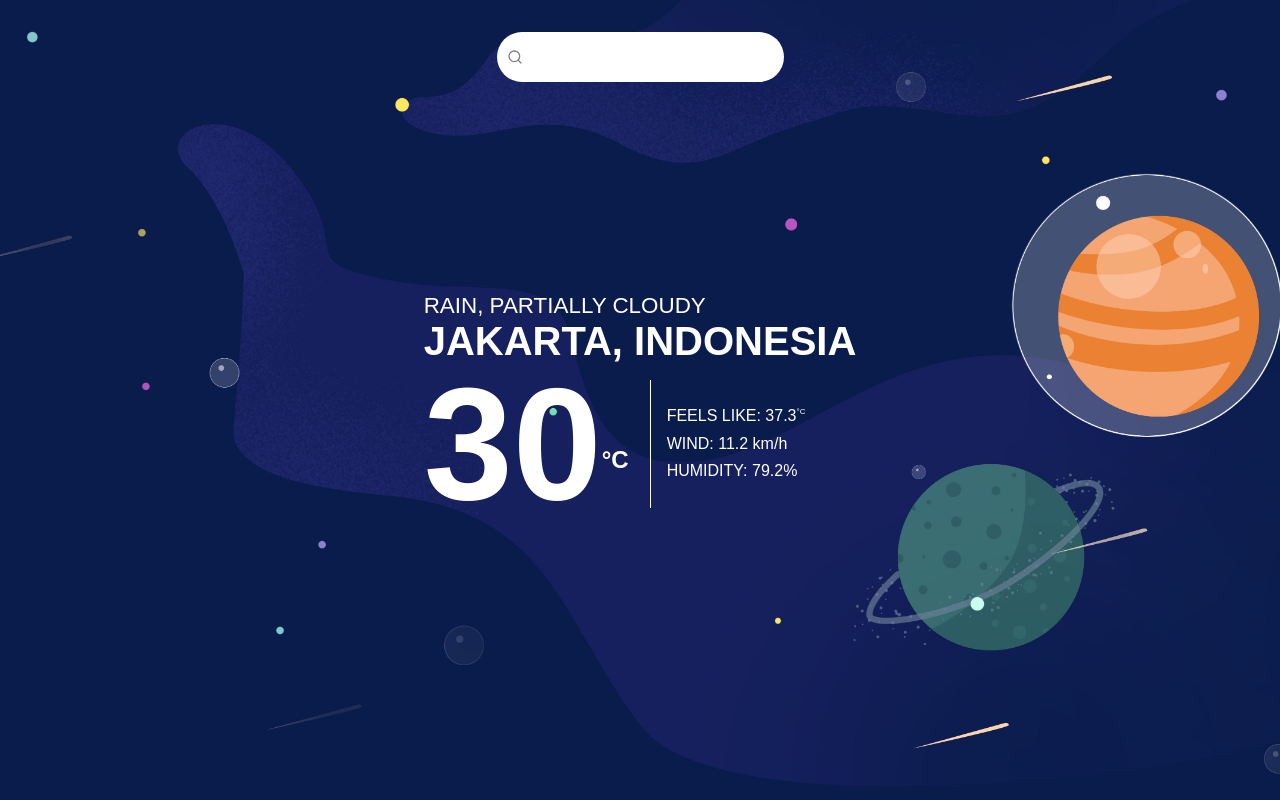
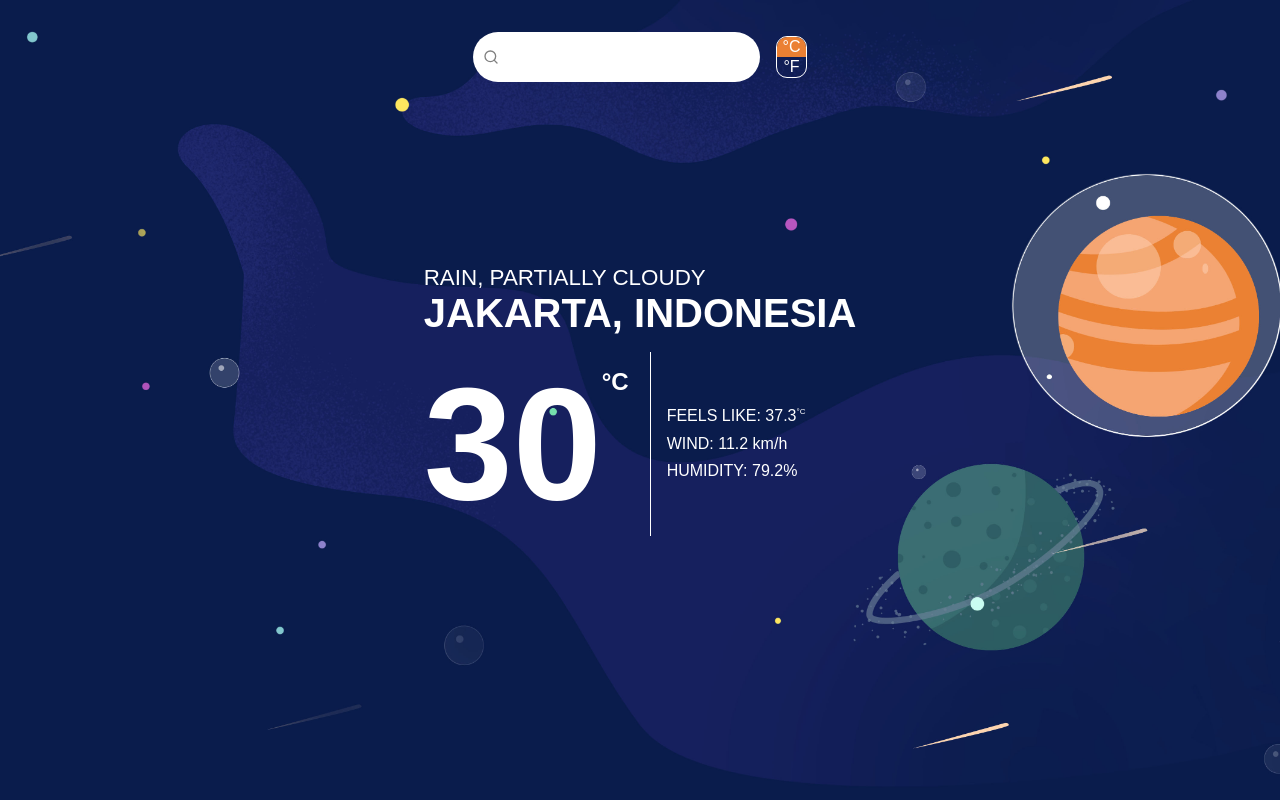
Before and after one commit to gudiudi/weather-app, a website built with webpack: page src/template.html in a window 1280 px wide. Built offline with nearby package versions, Linux system fonts and the light colour scheme.

Commit message:
feat: add toggle unit button with their logic and css

```diff
--- a/src/index.js
+++ b/src/index.js
@@ -18,7 +18,7 @@ import getWeatherData from "./weather.js";
 	// Fake api call, coz why not
 	setTimeout(() => {
 		render(mockWeatherData);
-	}, 1500);
+	}, 500);
 
 	console.log(convertTemperature(mockWeatherData.temperature, "c"));
 	console.log(convertSpeed(mockWeatherData.windSpeed, "km/h"));
@@ -31,6 +31,22 @@ import getWeatherData from "./weather.js";
 
 		const input = e.target.querySelector("input#search");
 		const weatherData = await getWeatherData(input.value.trim());
+
 		render(weatherData);
 	});
+
+	const unitButtonGroup = document.querySelector(".convert-button-group");
+	unitButtonGroup.addEventListener("click", (e) => {
+		//e.target.classList.add("active");
+		if (e.target.previousElementSibling?.classList.contains("active")) {
+			e.target.previousElementSibling.classList.remove("active");
+		}
+
+		if (e.target.nextElementSibling?.classList.contains("active")) {
+			e.target.nextElementSibling.classList.remove("active");
+		}
+
+		e.target.classList.add("active");
+		console.log(e.target.dataset.unit);
+	});
 })();
--- a/src/styles.css
+++ b/src/styles.css
@@ -25,12 +25,13 @@ body {
 	right: 0;
 	display: flex;
 	justify-content: center;
+	align-items: center;
+	gap: 1rem;
 }
 
 form {
 	display: flex;
 	justify-content: center;
-	flex: 1;
 }
 
 .search-box {
@@ -52,9 +53,40 @@ form {
 	outline: none;
 	font-size: 16px;
 	color: #3f3f3f;
-	line-height: 0;
 }
 
+.convert-button-group {
+	display: flex;
+	flex-direction: column;
+	border: 1px solid #fff;
+	border-radius: 11px;
+}
+
+.convert-button {
+	outline: none;
+	border: none;
+	font-size: 16px;
+	color: #fff;
+	background-color: transparent;
+}
+
+.convert-button.active {
+	background-color: #eb8033;
+}
+
+.convert-button-group .convert-button:nth-of-type(1).active {
+	border-radius: 10px 10px 0px 0px;
+}
+
+.convert-button-group .convert-button:nth-of-type(2).active {
+	border-radius: 0px 0px 10px 10px;
+}
+
+.convert-button:hover {
+	cursor: pointer;
+}
+
+/* Container */
 .container {
 	padding: 1rem;
 }
@@ -84,7 +116,6 @@ form {
 .weather-temperature {
 	position: relative;
 	font-size: 10rem;
-	line-height: 80%;
 	font-weight: bold;
 }
 
--- a/src/template.html
+++ b/src/template.html
@@ -16,6 +16,10 @@
         <input type="text" name="search" id="search" required>
       </div>
     </form>
+    <div class="convert-button-group">
+      <button id="celsius-button" class="convert-button active" data-unit="metric">°C</button>
+      <button id="fahrenheit-button" class="convert-button" data-unit="us">°F</button>
+    </div>
   </div>
   <div class="container">
     <div class="weather"></div>
--- a/src/utils.js
+++ b/src/utils.js
@@ -16,8 +16,8 @@ const convertToMiles = (speed) => {
 
 const convertTemperature = (temp, measurement) => {
 	const formulas = {
-		f: convertToCelsius,
-		c: convertToFahrenheit,
+		c: convertToCelsius,
+		f: convertToFahrenheit,
 	};
 
 	return formulas[measurement]
@@ -27,8 +27,8 @@ const convertTemperature = (temp, measurement) => {
 
 const convertSpeed = (speed, measurement) => {
 	const formulas = {
-		mph: convertToKilometers,
-		"km/h": convertToMiles,
+		"km/h": convertToKilometers,
+		mph: convertToMiles,
 	};
 
 	return formulas[measurement]
```
